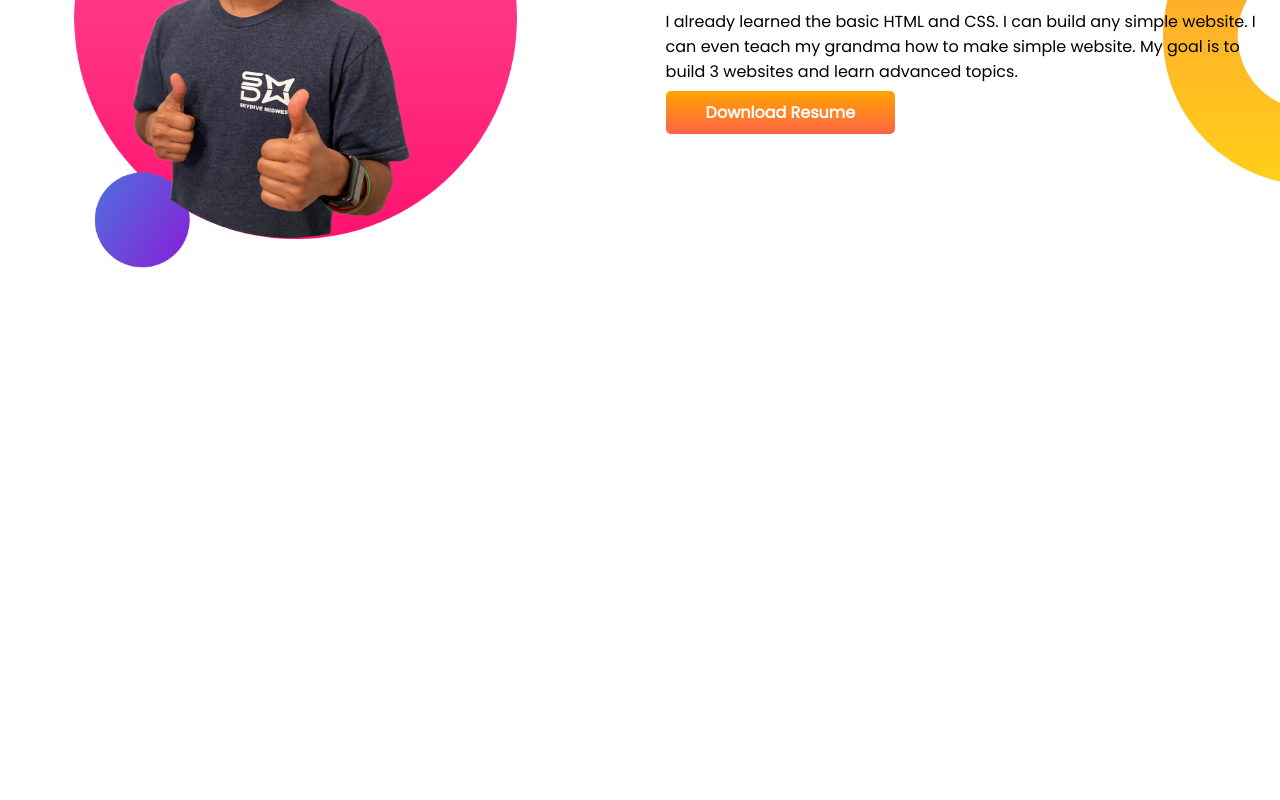
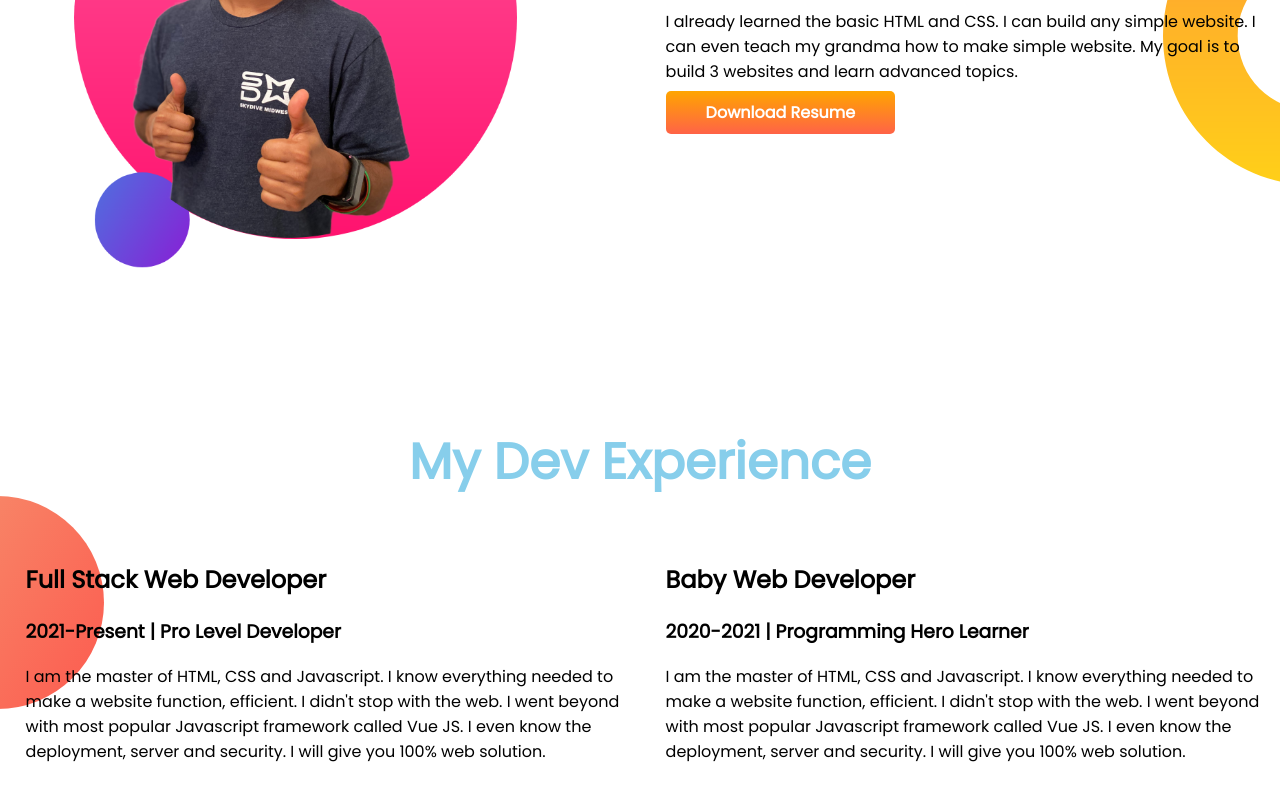
Before and after one commit to MinLove1/developer-portfolio, a plain HTML site: page index.html in a window 1280 px wide. Shown: the part 849-1649 px from the top of the page. Before the commit the page ends 1274 px from the top, so only its background shows below. Drawn offline with Linux system fonts and the light colour scheme.

Commit message:
experience

```diff
--- a/index.html
+++ b/index.html
@@ -14,7 +14,7 @@
 
 <body>
 
-    <section class="top-banner">
+    <section class="top-banner flexible-section">
 
         <div class="half-width">
             <h1>Welcome To</h1>
@@ -35,7 +35,7 @@
     </section>
 
 
-    <section class="dream-big">
+    <section class="dream-big flexible-section">
 
         <div class="half-width">
             <img src="images/jhankar2.png" alt="">
@@ -51,6 +51,37 @@
         </div>
     </section>
 
+    <section class="experience-area">
+        <h1 class="expre-h2">My Dev Experience</h1>
+
+        <div class="flexible-section">
+
+            <div class="half-width" id="baby-dev">
+
+                <h2>Full Stack Web Developer</h2>
+                <h3>2021-Present | Pro Level Developer</h3>
+                <p>I am the master of HTML, CSS and Javascript. I know everything needed to make a website function,
+                    efficient. I didn't stop with the web. I went beyond with most popular Javascript framework called
+                    Vue
+                    JS. I even know the deployment, server and security. I will give you 100% web solution.</p>
+            </div>
+
+
+            <div class="half-width" id="baby-dev">
+
+                <h2>Baby Web Developer</h2>
+                <h3>2020-2021 | Programming Hero Learner</h3>
+                <p>I am the master of HTML, CSS and Javascript. I know everything needed to make a website function,
+                    efficient. I didn't stop with the web. I went beyond with most popular Javascript framework called
+                    Vue
+                    JS. I even know the deployment, server and security. I will give you 100% web solution.</p>
+            </div>
+
+        </div>
+
+
+    </section>
+
 </body>
 
 </html>
--- a/style.css
+++ b/style.css
@@ -10,7 +10,7 @@ span {
 h1{
     font-size:50px;
 }
-section {
+.flexible-section {
     display:flex;
     margin-bottom:150px;
 
@@ -51,3 +51,16 @@ section {
     background-repeat:no-repeat;
     background-position:right;
 }
+
+
+.experience-area{
+    background-image:url(images/exp-bg.png);
+    background-repeat:no-repeat;
+    background-position:left;
+}
+
+
+.expre-h2 {
+    text-align:center;
+    color:skyblue;
+}
```
